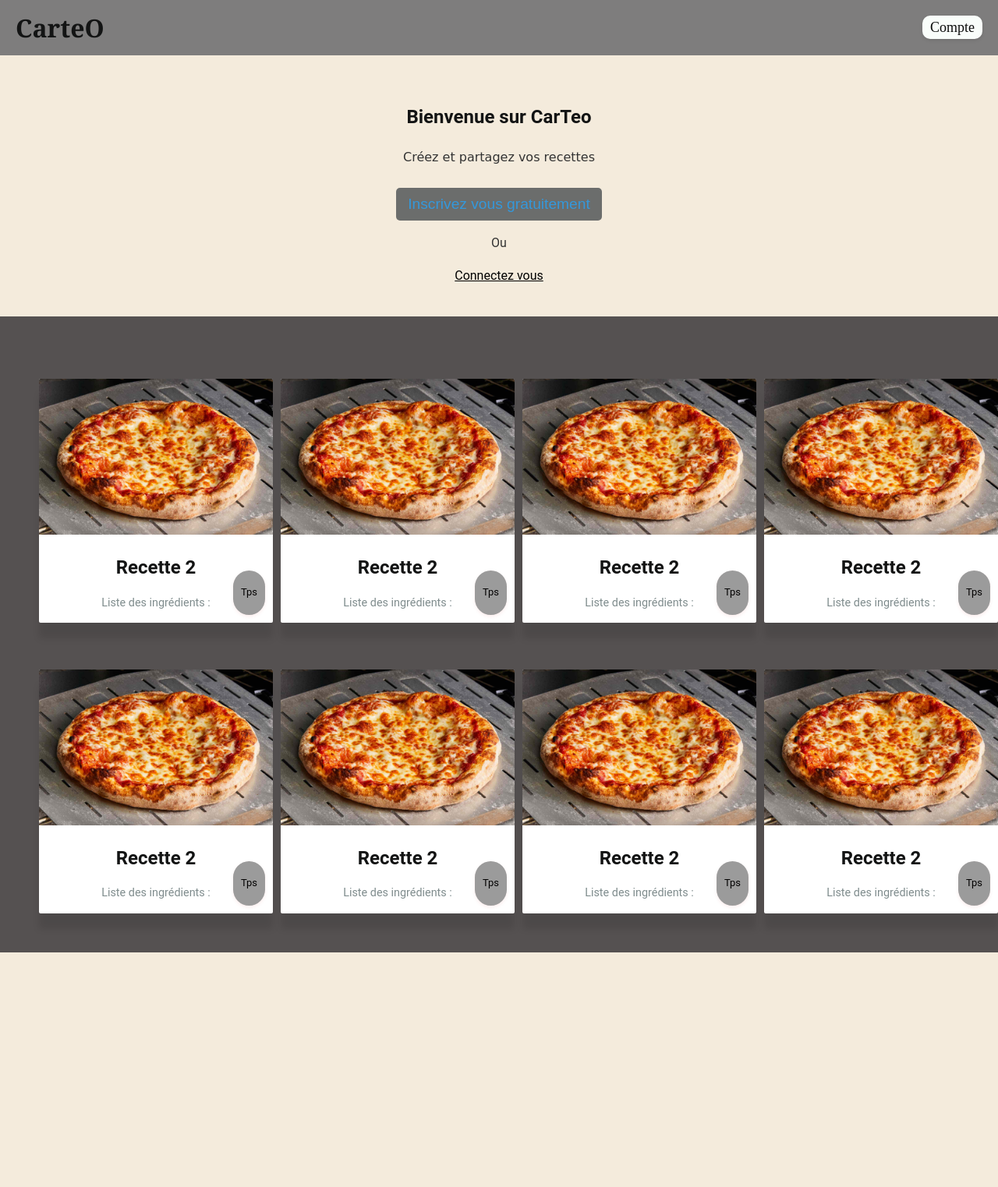
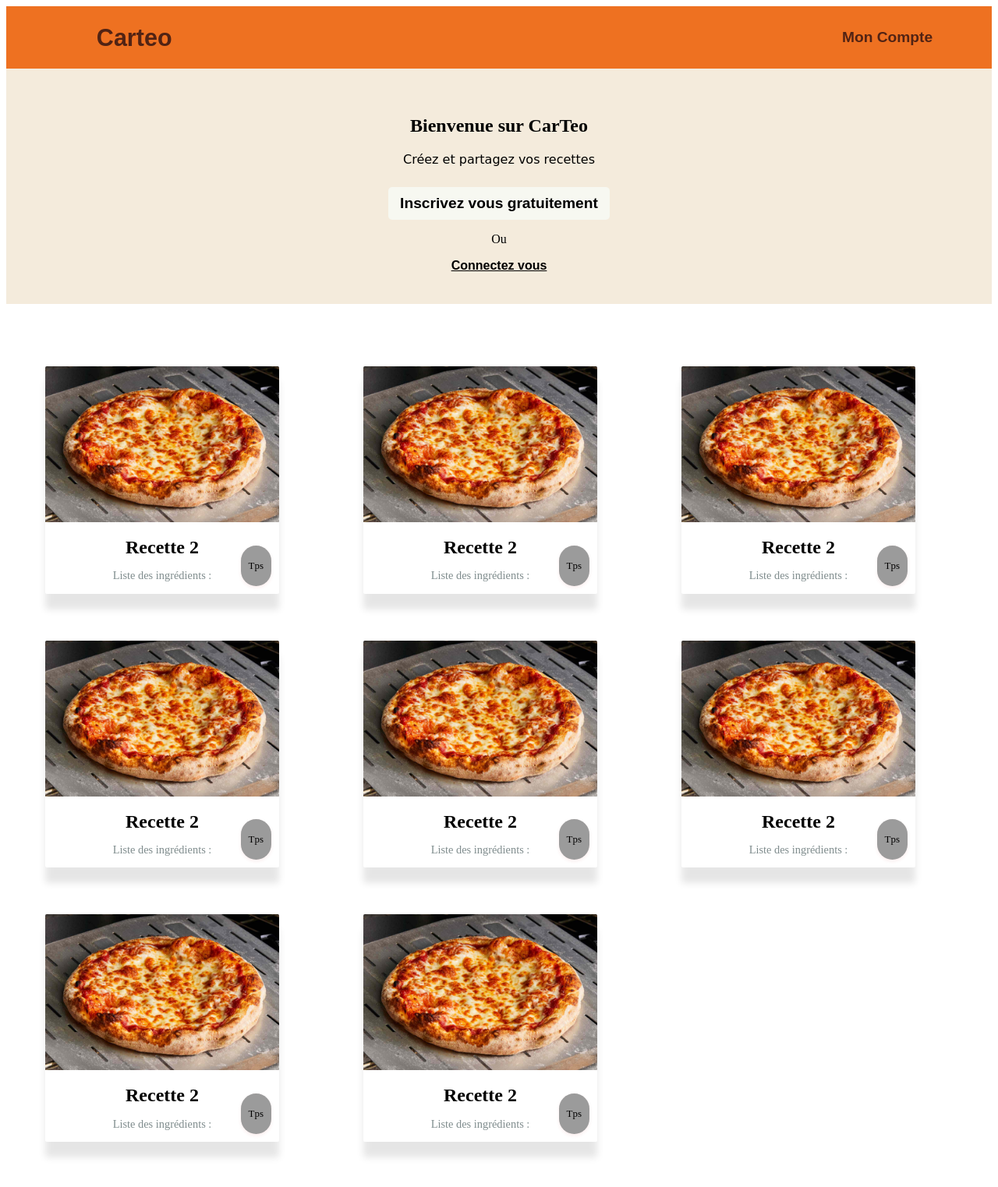
Before and after one commit to esteban-genty/gestionnaire-de-menu, a PHP site: page / in a window 1280 px wide. Shown: the whole page at 78% size. Before the commit the page ends 1222 px from the top, so only its background shows below. Run offline with PHP 8.4, Linux system fonts and the light colour scheme.

Commit message:
En cours

```diff
--- a/index.html
+++ b/index.html
@@ -9,11 +9,14 @@
 </head>
 <body>
     <!-- Header -->
-    <header class="header-logo">
-        <h1>CarteO</h1>
-        <nav class="header_menu">
-            <a href="about.html">Compte</a>
-        </div>
+    <header>
+        <nav>
+            <ul class="nav-left">
+                <li><a href="moncompte.html"><h5>Carteo</h5></a></li>
+            </ul>
+            <ul class="nav-right">
+                <li><a href="moncompte.html">Mon Compte</a></li>
+            </ul>
         </nav>
     </header>
 
--- a/style.css
+++ b/style.css
@@ -1,75 +1,63 @@
 /* style.css */
 
 /* Style général */
-body {
-    font-family: Roboto;
-    line-height: 1.6;
-    margin: 0;
-    padding: 0;
-    color: #333;
-    background-color: #555151;
+
+/* Header */
+header{
+    background-color: #EE7121;
+    display: flex;
+    align-items: center;
+    height: 80px;
+    justify-content: center;
 }
 
-h1, h3 {
-    color: #131414;
+nav{
+    width: 88%;
+    display: flex;
+    justify-content: space-between;
+    align-items: center;
+    gap: 20px;
 }
 
-a {
+ul{
+    list-style-type: none;
+}
+
+.nav-right{
+    font-size: 1.2rem;
+}
+
+.nav-left{
+    font-size: 2.3rem;
+}
+
+a{
     text-decoration: none;
-    color: #3498db;
+    color: #512314;
+    font-family: Arial, Helvetica, sans-serif;
+    font-weight: bold;
+}
+
+.nav-left h5{
+    font-family: "Lobster", sans-serif;
 }
 
 button {
-    background-color: #6b6d6c;
-    color: white;
+    background-color: #f7f8f1;
     border: none;
     padding: 10px 15px;
     border-radius: 5px;
     cursor: pointer;
     transition: background-color 0.3s;
 }
-
+button a{
+    color: black;
+}
 button:hover {
-    background-color: #4f5250;
+    background-color: #808181;
 }
 
-/* Header */
-.header-logo {
-    display: flex;
-    justify-content: space-between;
-    align-items: center;
-    background-color: #7e7d7d;
-    color: white;
-    padding: 10px 20px;
 
-}
-
-.header-logo h1 {
-    margin: 0;
-  font-family: Georgia, 'Times New Roman', Times, serif;
-}
-.header-logo a{
-    font-size: 40px;
-}
-.header_menu a {
-    bottom: 10px;
-    right: 10px;
-    background-color: #f9fdfa;
-    color: #0b0c0b;
-    padding: 5px 10px;
-    border-radius: 10px;
-    font-size: 0.9em;
-    box-shadow: 0 2px 4px rgba(0, 0, 0, 0.1);
-    font-size: large;
-    font-family: serif;
-
-}
-
-.header_menu a:hover {
-    text-decoration: none;
-    transition: background-color 0.5s ease-out;
-
-}
 
 /* Section d'accueil */
 .Accueil {
```
Also changed, not shown: carteo.sql (added, +50 -0 lines).
